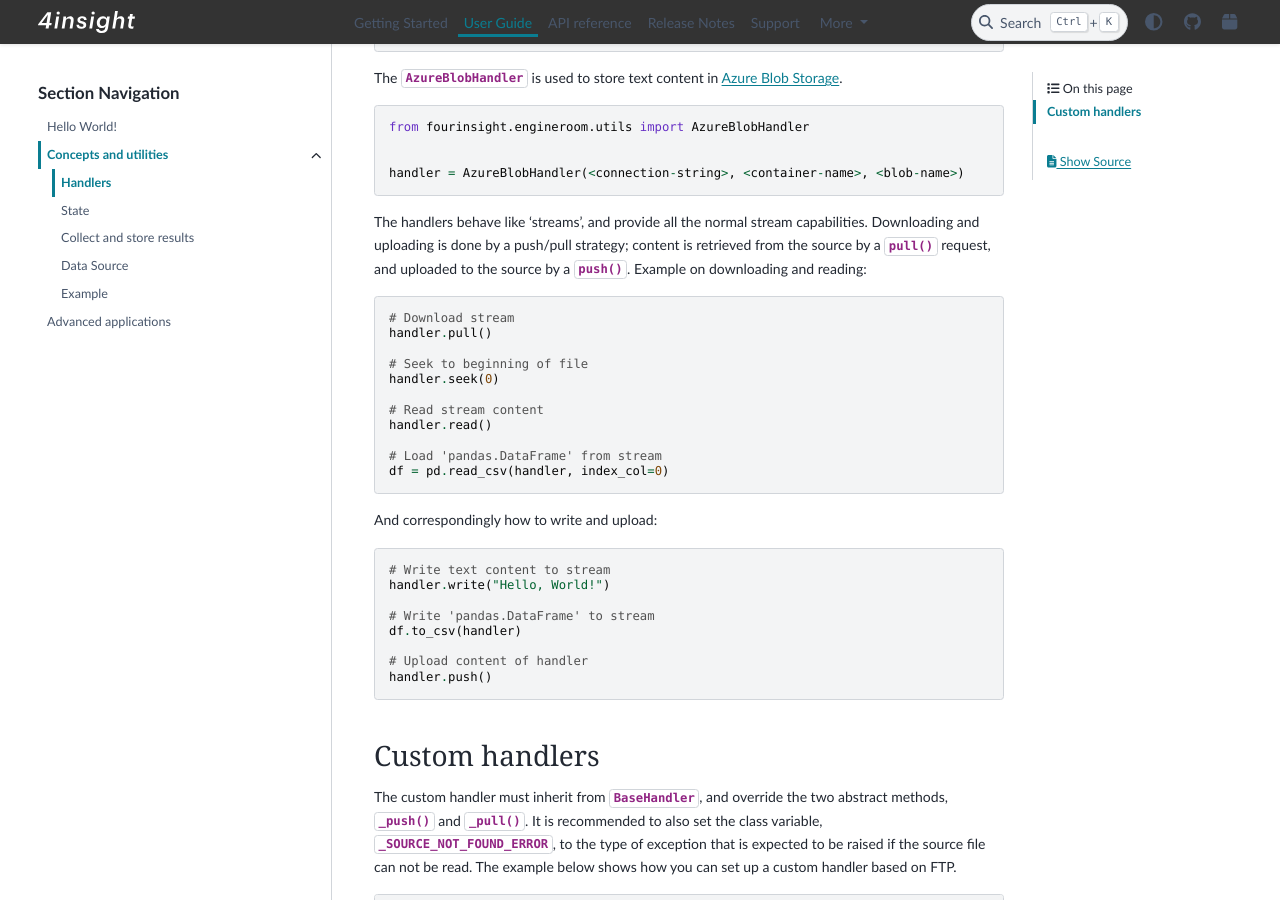
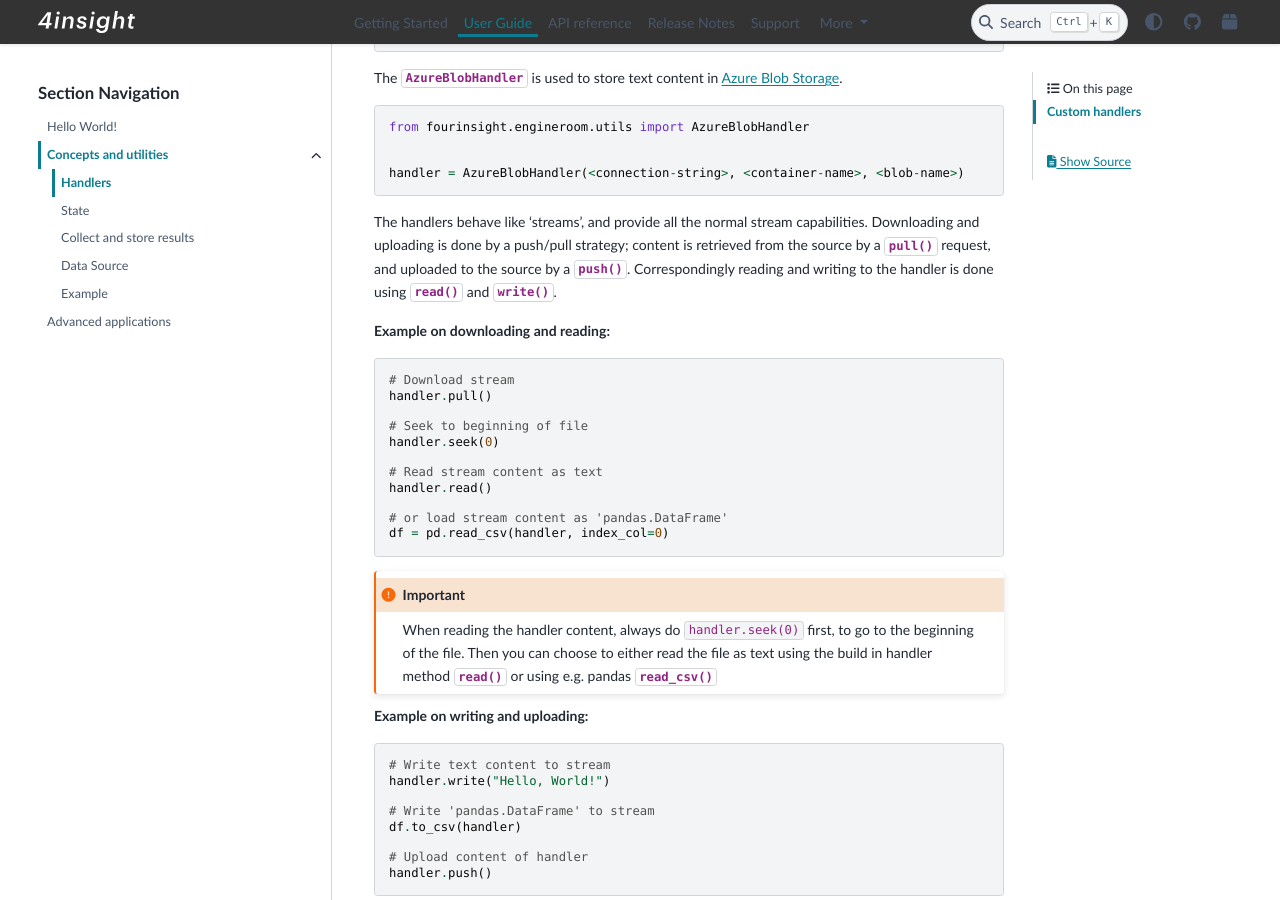
Before and after one commit to 4Subsea/fourinsight-engineroom-utils-python, a Sphinx documentation site: the page built from docs/user_guide/concepts_utils/handlers.rst, in a window 1280 px wide and 900 px high, scrolled down 374 px. Built offline with Sphinx 7.4.7 and the PyData theme 0.15.4, drawn with Linux system fonts in a browser that asks for light colours.

Commit message:
enh: review PR

```diff
--- a/docs/user_guide/concepts_utils/handlers.rst
+++ b/docs/user_guide/concepts_utils/handlers.rst
@@ -30,7 +30,10 @@ The :class:`~fourinsight.engineroom.utils.AzureBlobHandler` is used to store tex
 
 The handlers behave like 'streams', and provide all the normal stream capabilities. Downloading and uploading is done  by a push/pull
 strategy; content is retrieved from the source by a :meth:`~fourinsight.engineroom.utils.core.BaseHandler.pull()` request, and uploaded
-to the source by a :meth:`~fourinsight.engineroom.utils.core.BaseHandler.push()`. Example on downloading and reading:
+to the source by a :meth:`~fourinsight.engineroom.utils.core.BaseHandler.push()`. Correspondingly reading and writing to the handler is
+done using :meth:`~io.TextIOWrapper.read()` and :meth:`~io.TextIOWrapper.write()`.
+
+**Example on downloading and reading:**
 
 .. code-block:: python
 
@@ -40,14 +43,19 @@ to the source by a :meth:`~fourinsight.engineroom.utils.core.BaseHandler.push()`
     # Seek to beginning of file
     handler.seek(0)
 
-    # Read stream content
+    # Read stream content as text
     handler.read()
 
-    # Load 'pandas.DataFrame' from stream
+    # or load stream content as 'pandas.DataFrame'
     df = pd.read_csv(handler, index_col=0)
 
+.. important::
+    When reading the handler content, always do ``handler.seek(0)`` first, to go to the beginning of the file. Then you can choose to either
+    read the file as text using the build in handler method :meth:`~io.TextIOWrapper.read` or using e.g.
+    pandas :meth:`~pandas.read_csv`
 
-And correspondingly how to write and upload:
+
+**Example on writing and uploading:**
 
 .. code-block:: python
 
```
